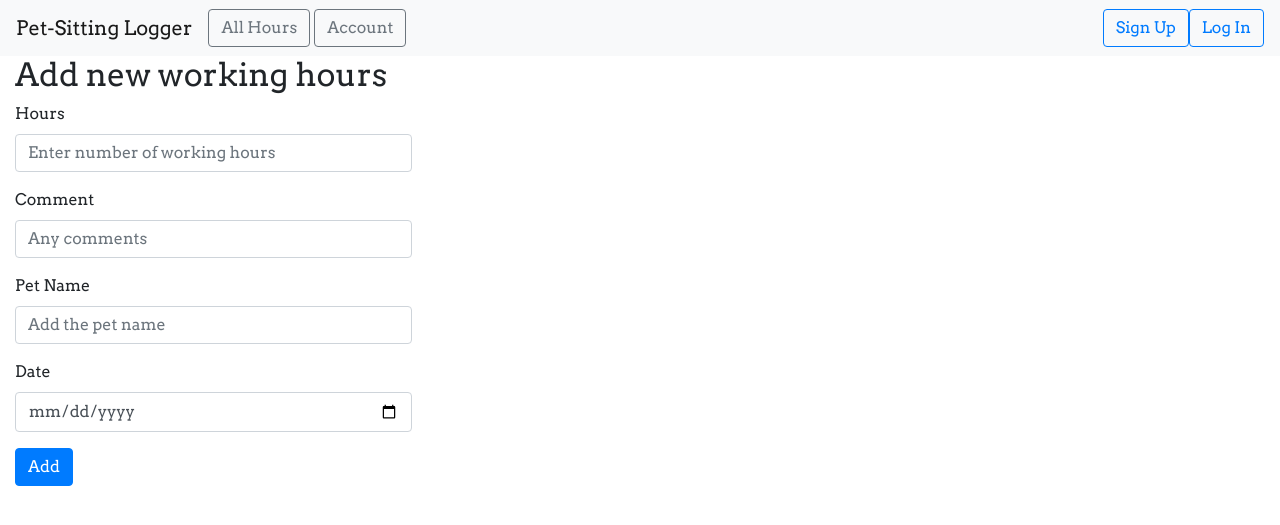
After one commit to manuelaceron/pet-sitting-app, a Python web app: template templates/create_working_hours.html in a window 1280 px wide. The commit adds this page. Shown: the top 525 px of the page. Run offline with Jinja, Linux system fonts and the light colour scheme; the template is opened without the code that fills it, so the values that code supplies are empty; some libraries are stand-ins or nearby versions.

Commit message:
Create working hours model and template to add new hours

```diff
--- a/templates/base.html
+++ b/templates/base.html
@@ -88,7 +88,7 @@
         <form class="form-inline my-2 my-lg-0">
           {% if current_user.is_authenticated %}
           <a
-            href="#"
+            href="{{ url_for('main.new_working_hours') }}"
             class="btn btn-outline-primary"
             role="button"
             >Add working hours</a
--- /dev/null
+++ b/templates/create_working_hours.html
@@ -0,0 +1,61 @@
+{% extends "base.html" %} {% block head %} {{ super() }}
+<link
+rel="stylesheet"
+href="{{ url_for('static', filename= 'extended_beauty.css') }}"
+/>
+{% endblock %}
+{% block content %}
+<div class="col-md-4 col-md-offset-4">
+    <form method="POST" action="/new">
+      <h2>Add new working hours</h2>
+
+
+      <div class="form-group">
+        <label for="hours">Hours</label>
+        <input
+          type="number"
+          class="form-control"
+          id="hours"
+          name="hours"
+          aria-describedby="hoursHelp"
+          placeholder="Enter number of working hours"
+        />
+      </div>
+      <div class="form-group">
+        <label for="comment">Comment</label>
+        <input
+          type="text"
+          class="form-control"
+          id="comment"
+          name="comment"
+          aria-describedby="commentHelp"
+          placeholder="Any comments"
+        />
+      </div>
+      <div class="form-group">
+        <label for="pet_name">Pet Name</label>
+        <input
+          type="text"
+          class="form-control"
+          id="pet_name"
+          name="pet_name"
+          aria-describedby="pet_nameHelp"
+          placeholder="Add the pet name"
+        />
+      </div>
+      <div class="form-group">
+        <label for="date">Date</label>
+        <input
+          type="date"
+          class="form-control"
+          id="date"
+          name="date"
+          aria-describedby="dateHelp"
+          placeholder="Add date"
+        />
+      </div>
+      <button type="submit" class="btn btn-primary">Add</button>
+    </form>
+  </div>
+
+{% endblock %}
```
Also changed, not shown: main.py (+11 -0 lines), models.py (+11 -0 lines).
